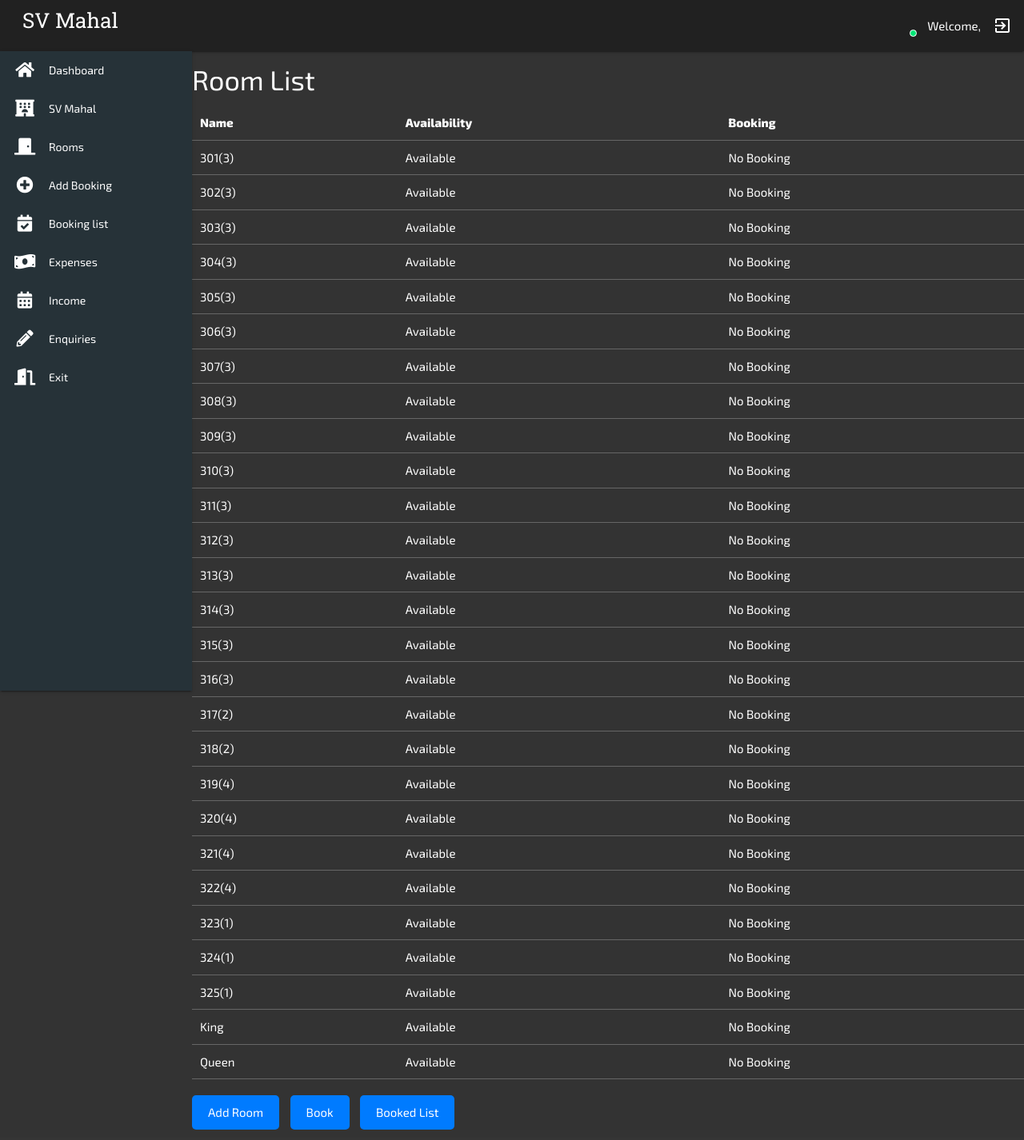
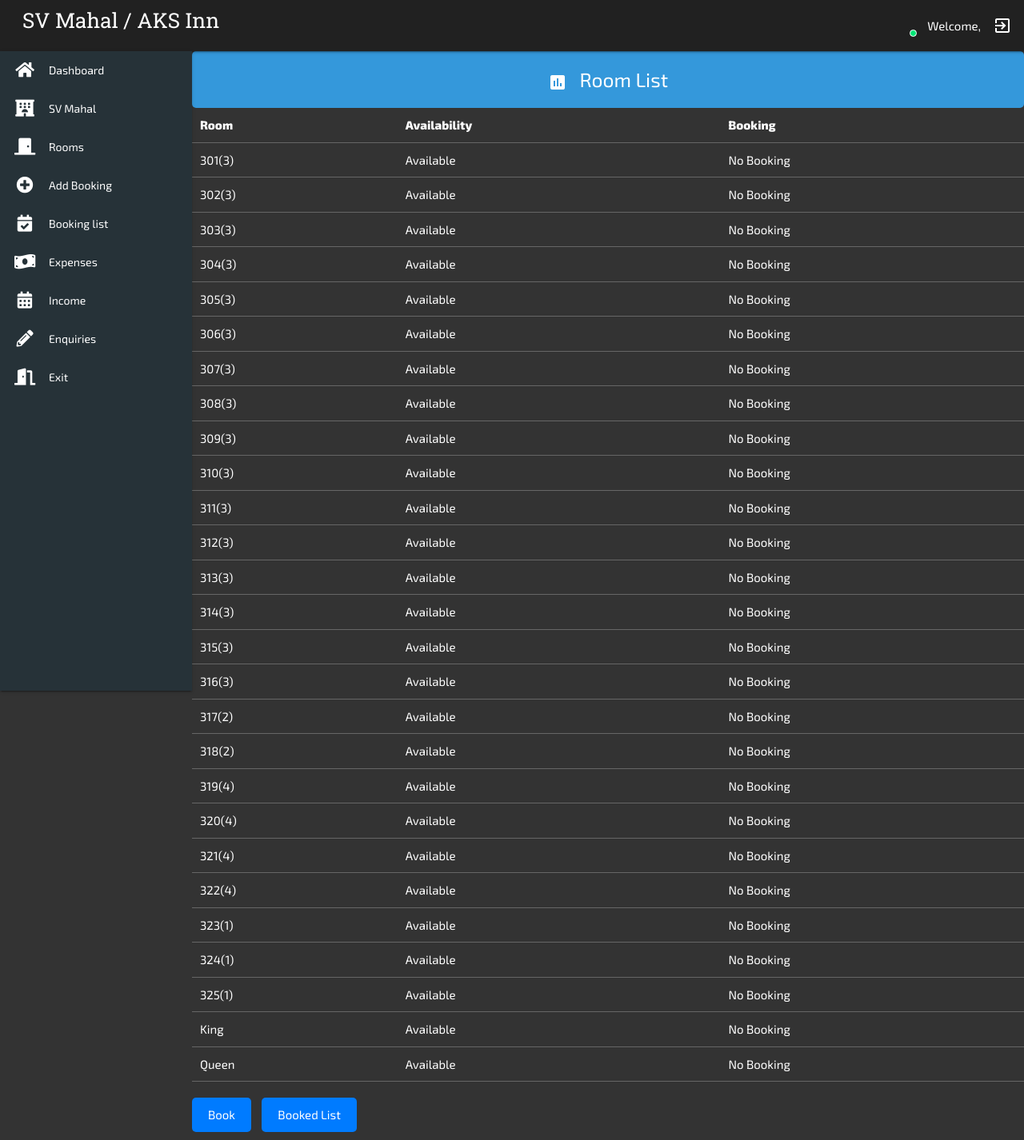
Before and after one commit to iratusbison/booking, a Django app: page /dashboard/room_list/ in a window 1280 px wide. Shown: the whole page at 80% size. Run offline with Django 4.2, Linux system fonts and the light colour scheme; a user stored in the database is signed in; data comes from the database, SQL or seed files in the repository; both versions use the stored data as it was after the commit; some libraries are stand-ins or nearby versions; some web fonts are replaced.

Commit message:
for svmahal

```diff
--- a/baseapp/templates/core/dashboard.html
+++ b/baseapp/templates/core/dashboard.html
@@ -105,7 +105,7 @@
           <li>
             <h1 class="logo-wrapper">
               <a href="{% url 'dashboard' %}" class="brand-logo darken-1">
-                <span class="logo-text hide-on-med-and-down heading">SV Mahal</span> <!-- Added a lightning bolt symbol for Hogwarts -->
+                <span class="logo-text hide-on-med-and-down heading">SV Mahal / AKS Inn</span>
               </a>
             </h1>
           </li>
--- a/itemmanager/admin.py
+++ b/itemmanager/admin.py
@@ -1,6 +1,7 @@
 from django.contrib import admin
 from itemmanager.models.expense import Expense
+from itemmanager.models.aks import Room
 
 
-
+admin.site.register(Room)
 admin.site.register(Expense)
--- a/itemmanager/templates/booking_list.html
+++ b/itemmanager/templates/booking_list.html
@@ -121,7 +121,10 @@
 <p>Total Revenue: ₹{{ total_revenue|default:"0.00" }}</p>
 
 <!-- Booking List -->
-<h4>Booking List</h4>
+<h4 style="color: #ffffff; font-size: 24px; background-color: #007bff; padding: 10px; border-radius: 5px;">
+        <i class="material-icons" style="font-size: 24px; vertical-align: middle; margin-right: 10px; color: #ffffff;">money_off</i>
+        Booking List
+    </h4>
 
 <!-- Search Form -->
 <form id="search_form">
--- a/itemmanager/templates/income_list.html
+++ b/itemmanager/templates/income_list.html
@@ -5,7 +5,7 @@
     <div style="background-color: #007acc; padding: 10px; border-radius: 5px; text-align: center; color: #ffffff;">
         <h4>
             <i class="fas fa-calendar-check" style="font-size: 36px; vertical-align: middle; margin-right: 10px; color: #ffffff;"></i> <!-- Palette icon for artists -->
-         Booking List
+        SV Mahal Booking List
         </h4>
         <h5>Total(with gst 18%) : ₹ {{ total_income|default:"0.00" }}</h5>
     </div><div></div>
--- a/itemmanager/templates/incsection_list.html
+++ b/itemmanager/templates/incsection_list.html
@@ -5,7 +5,7 @@
     <div style="background-color: #007acc; padding: 10px; border-radius: 5px; text-align: center; color: #ffffff;">
         <h5>
            <i class="fas fa-calendar-check" style="font-size: 36px; vertical-align: middle; margin-right: 10px; color: #ffffff;"></i> <!-- Palette icon for artists -->
-         Booking Sections - Total : ₹ {{ total_income }}
+         SV Mahal Booking Sections - Total : ₹ {{ total_income }}
         </h5>
         <div><a href="{% url 'task_list' %}" style="color: #ffffff;">
         <i class="fas fa-pencil-alt" style="font-size: 24px; vertical-align: middle; margin-right: 10px; color: #ffffff;"></i> <!-- Add icon for the "Add Section" link -->
--- a/itemmanager/templates/monthlyincome/monthly_income_list.html
+++ b/itemmanager/templates/monthlyincome/monthly_income_list.html
@@ -45,7 +45,7 @@
     </div>
     <div style="display: flex; justify-content: space-between; align-items: center; margin-top: 20px;">
         <a href="{% url 'add_monthly_income' %}" style="color: #ffffff; display: flex; align-items: center;">
-            <i class="material-icons" style="margin-right: 5px;">add</i> Add Monthly Income
+            <i class="material-icons" style="margin-right: 5px;">add</i> Monthly Income
         </a>
 
 
--- a/itemmanager/templates/room_list.html
+++ b/itemmanager/templates/room_list.html
@@ -2,11 +2,17 @@
 
 {% block dashboard_content %}
 <body class="dark-mode">
-    <h4>Room List</h4>
+    <div style="text-align: center;">
+    <div style="background-color: #3498db; padding: 10px; border-radius: 5px; text-align: center;">
+    <h5 style="color: #ffffff;">
+            <i class="material-icons" style="font-size: 24px; vertical-align: middle; margin-right: 10px;">insert_chart</i>
+            Room List
+        </h5>
+        </div></div>
     <table class="room-table">
         <thead>
             <tr>
-                <th>Name</th>
+                <th>Room</th>
 
                 <th>Availability</th>
                 <th>Booking</th>
@@ -37,7 +43,7 @@
     </table>
 
     <div class="button-container">
-        <a class="button" href="{% url 'add_room' %}">Add Room</a>
+
         <a class="button" href="{% url 'booking_create' %}">Book</a>
         <a class="button" href="{% url 'booking_list' %}">Booked List</a>
     </div>
--- a/itemmanager/views/view_aksinn.py
+++ b/itemmanager/views/view_aksinn.py
@@ -300,11 +300,12 @@ def generate_pdf_bill(booking):
     content = []
 
     # Add title
-    content.append(Paragraph("SV Mahal", title_style))
+    content.append(Paragraph("SV Mahal / AKS Inn", title_style))
 
 # Add details
     content.append(Paragraph("No.192/1A, Vandavasi Road, Sevilimedu, Kanchipuram - 631502", detail_style))
-    content.append(Paragraph("Phone: 9842254415, 9994195966, 9443733265, 8608381175", detail_style))
+    content.append(Paragraph("Phone: 9842254415, 9994195966, 9443733265", detail_style))
+    content.append(Paragraph("Email: ksaisandeep53@gmail.com", detail_style))
     content.append(Paragraph("GST: 33ADDFS68571Z8", detail_style))
 
     # Calculate GST dynamically
@@ -315,8 +316,8 @@ def generate_pdf_bill(booking):
     # Add booking details in a table
     booking_data = [
         ['Booking ID', str(booking.id)],
-        ['Start Date', booking.start_date.strftime('%Y-%m-%d')],
-        ['End Date', booking.end_date.strftime('%Y-%m-%d')],
+        ['checkin', booking.start_date.strftime('%Y-%m-%d')],
+        ['checkout', booking.end_date.strftime('%Y-%m-%d')],
         ['Price', str(booking.price)],
         ['GST (12%)', str(gst)],
         ['Total Price', str(total_price)],
@@ -404,11 +405,12 @@ def generate_pdf_bookings(bookings, start_date, end_date, total_revenue):
     content = []
 
     # Add title
-    content.append(Paragraph("SV Mahal", title_style))
+    content.append(Paragraph("SV Mahal / AKS Inn", title_style))
 
 # Add details
     content.append(Paragraph("No.192/1A, Vandavasi Road, Sevilimedu, Kanchipuram - 631502", detail_style))
-    content.append(Paragraph("Phone: 9842254415, 9994195966, 9443733265, 8608381175", detail_style))
+    content.append(Paragraph("Phone: 9842254415, 9994195966, 9443733265", detail_style))
+    content.append(Paragraph("Email: ksaisandeep53@gmail.com", detail_style))
     content.append(Paragraph("GST: 33ADDFS68571Z8", detail_style))
 
     # Table header for booking details
```
Also changed, not shown: itemmanager/templates/booking_create.html (+12 -10 lines), itemmanager/templates/monthlyincome/add_monthly_income.html (+4 -4 lines), db.sqlite3.
